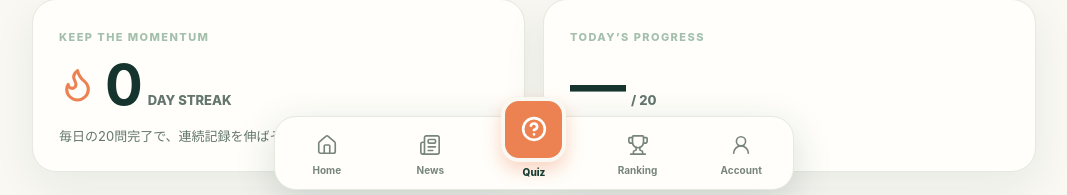
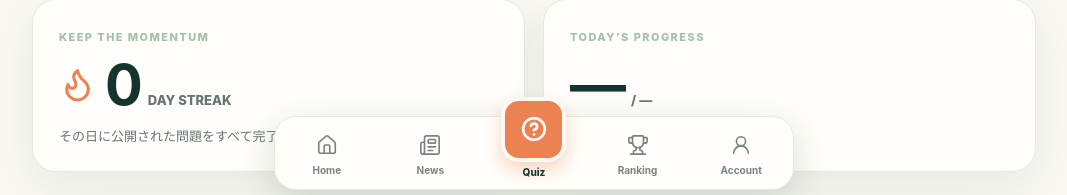
Before and after one commit to Iam-2squared/globeq, a Next.js app: page / in a window 1280 px wide. Shown: the part 594-789 px from the top of the page, without its empty margins (106-1173 px from the left). Built offline with nearby package versions, Linux system fonts and the light colour scheme; no server answers; the database is empty.

Commit message:
ui: make daily progress depend on published count

```diff
--- a/src/app/page.tsx
+++ b/src/app/page.tsx
@@ -44,8 +44,8 @@ export default async function Home({ searchParams }: { searchParams: Promise<{ m
     </section>
 
     <div className="home-grid">
-      <section className="card streak-card"><span className="eyebrow">KEEP THE MOMENTUM</span><div className="streak-number"><Flame size={37} /> <strong>{data.streak}</strong><span>DAY STREAK</span></div><p>毎日の20問完了で、連続記録を伸ばそう。</p></section>
-      <section className="card progress-card"><span className="eyebrow">TODAY’S PROGRESS</span><div className="progress-number"><strong>{total ? answered : '—'}</strong><span>/ {total || 20}</span></div><p>{total ? answered >= 20 ? answered >= total ? '今日の問題をすべて解きました！' : `20問達成。残り${total - answered}問にも挑戦できます` : `あと${20 - answered}問で今日の20問を達成` : '公開された日に回答数を記録します'}</p></section>
+      <section className="card streak-card"><span className="eyebrow">KEEP THE MOMENTUM</span><div className="streak-number"><Flame size={37} /> <strong>{data.streak}</strong><span>DAY STREAK</span></div><p>その日に公開された問題をすべて完了して、連続記録を伸ばそう。</p></section>
+      <section className="card progress-card"><span className="eyebrow">TODAY’S PROGRESS</span><div className="progress-number"><strong>{total ? answered : '—'}</strong><span>/ {total || '—'}</span></div><p>{total ? answered >= total ? '今日の問題をすべて解きました！' : `あと${total - answered}問で今日の問題を完了` : '公開された日に回答数を記録します'}</p></section>
     </div>
 
     <section className="calendar-section card">
```
